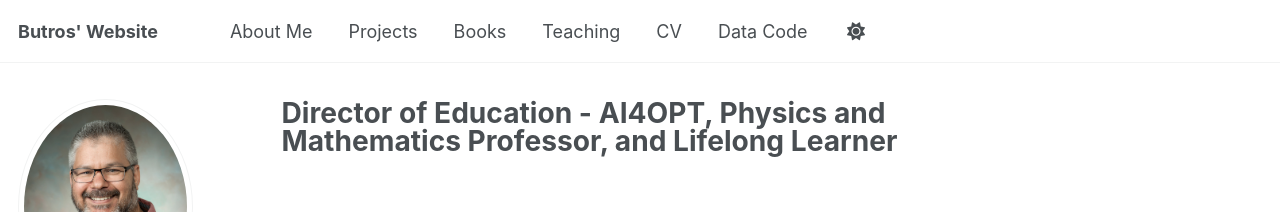
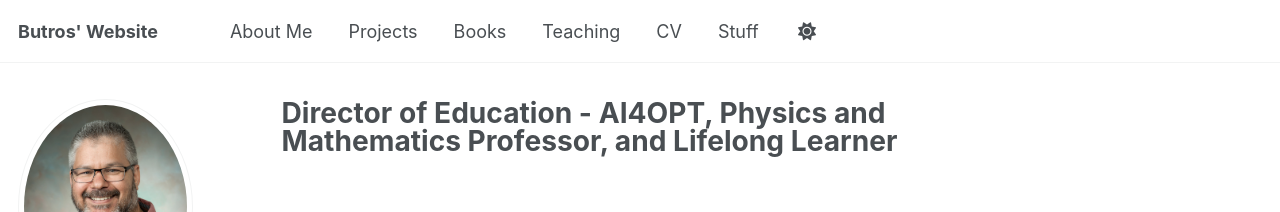
Before and after one commit to MButros/MButros.github.io, a Jekyll site: the page built from _pages/about.md, in a window 1280 px wide. Shown: the top 212 px of the page. Built offline with Jekyll 4.4.1, drawn with Linux system fonts in a browser that asks for light colours.

Commit message:
Update navigation.yml

```diff
--- a/_data/navigation.yml
+++ b/_data/navigation.yml
@@ -23,7 +23,7 @@ main:
   - title: "CV"
     url: /cv/
 
-  - title: "Data Code"
+  - title: "Stuff"
     url: /stuff/
 
  # - title: "Blog Posts"
```
